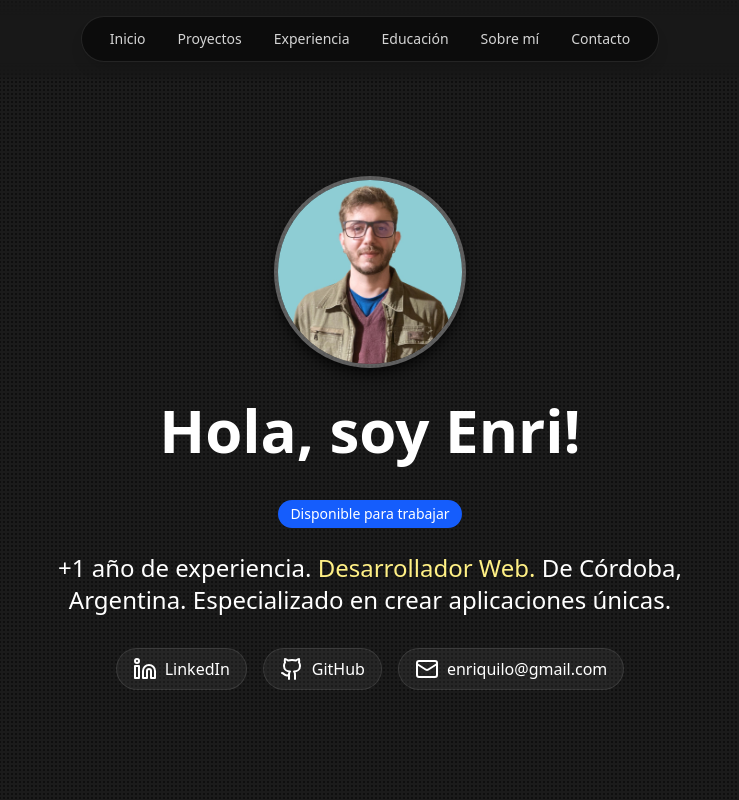
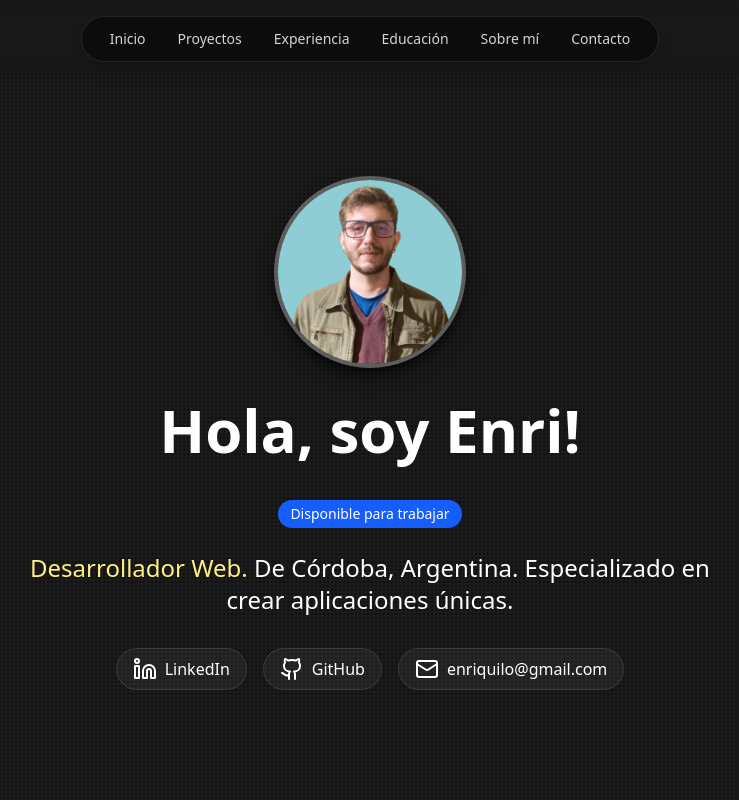
Before and after one commit to enriquito11/portfolio-react, a React (Vite) app: page / in a window 1280 px wide. Shown: the top 800 px of the page, without its empty margins (270-1009 px from the left). Built offline with nearby package versions, Linux system fonts and the light colour scheme.

Commit message:
Update Hero.jsx
change description

```diff
--- a/src/components/Hero.jsx
+++ b/src/components/Hero.jsx
@@ -27,7 +27,6 @@ export default function Hero() {
         </a>
       </div>
       <h2 className="text-xl lg:text-2xl text-wrap max-w-[700px] mx-auto">
-        +1 año de experiencia.{" "}
         <span className="text-yellow-200">Desarrollador Web.</span>{" "}
         De Córdoba, Argentina. Especializado en crear aplicaciones únicas.
       </h2>
```
